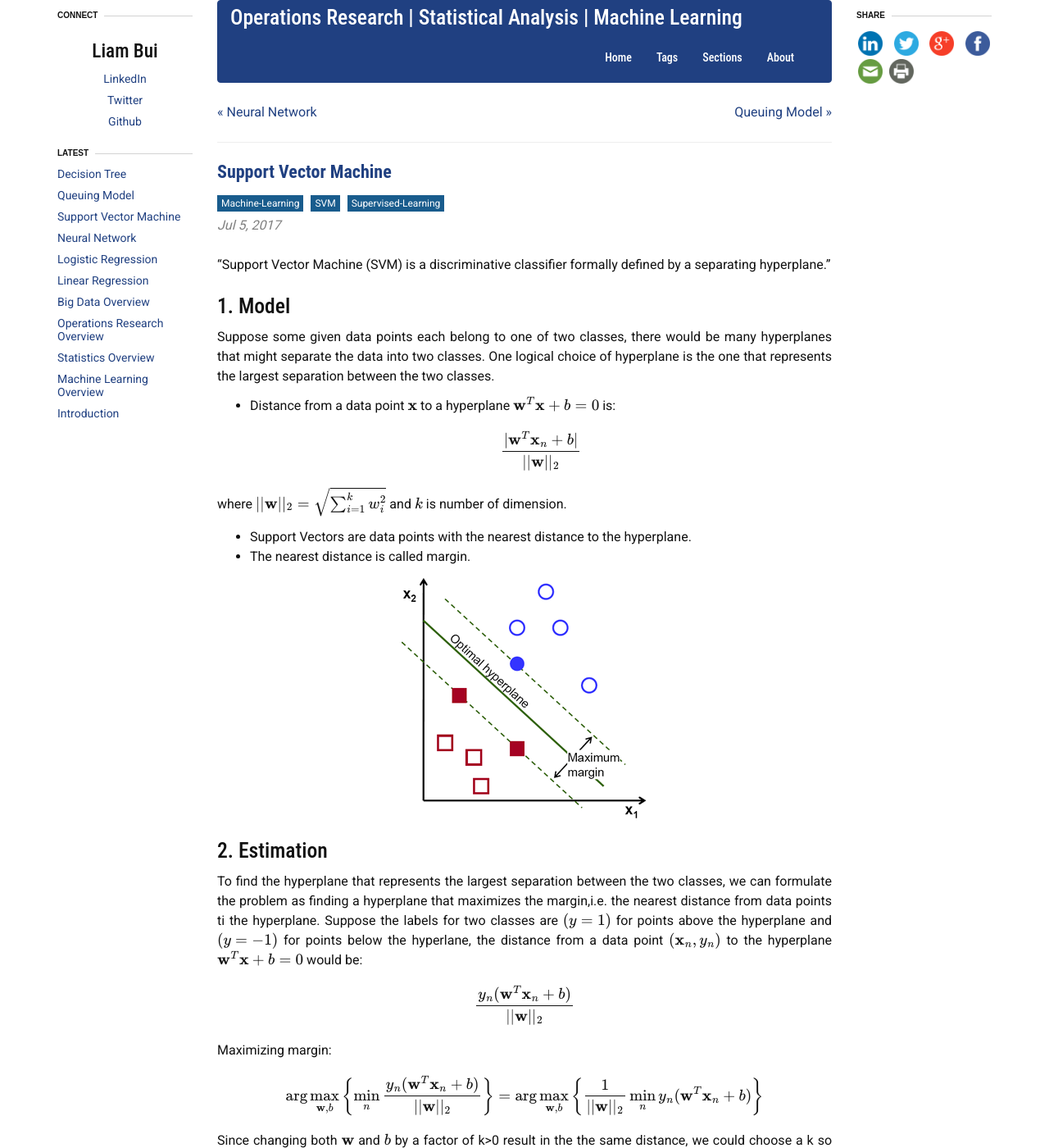
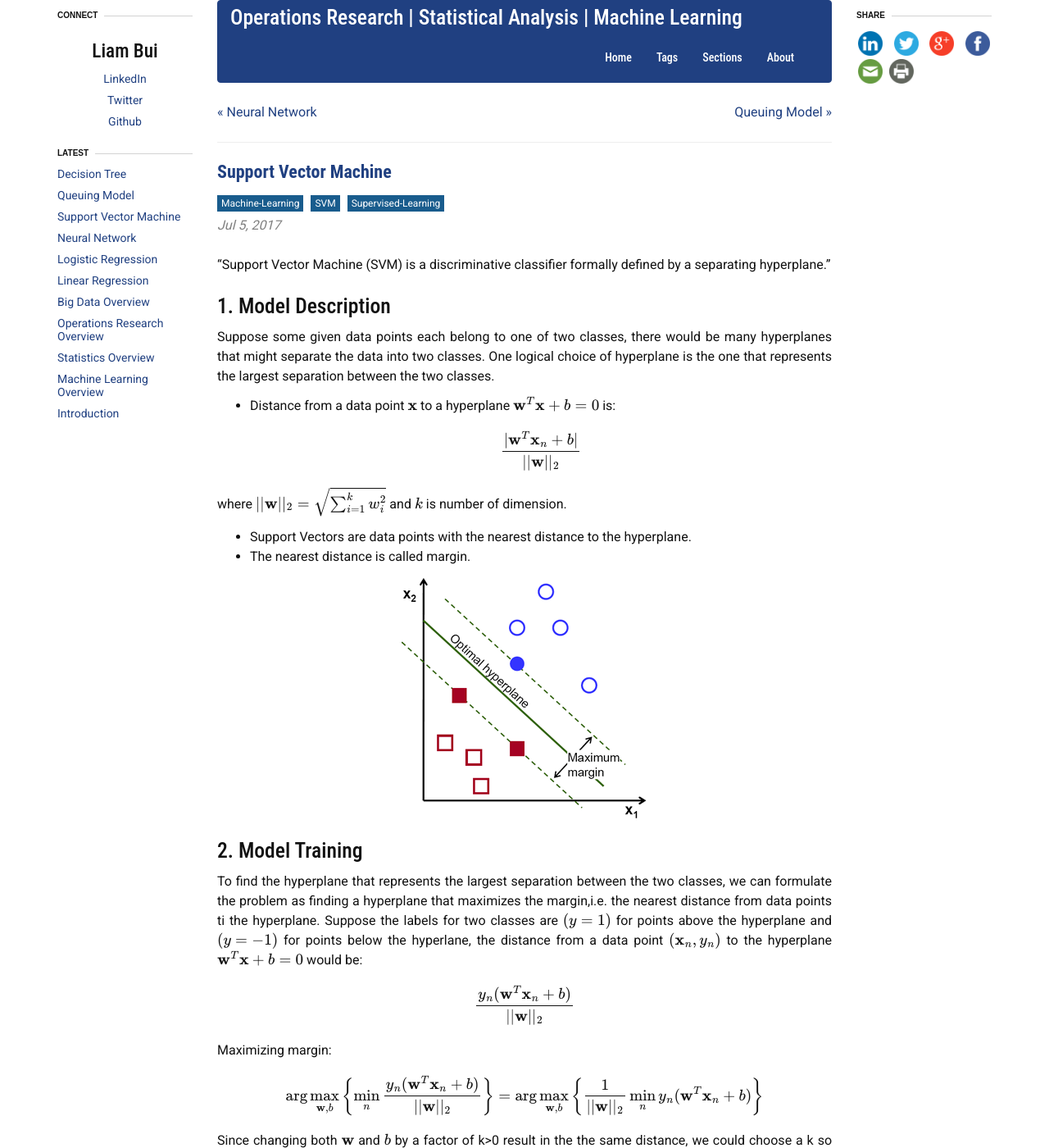
Before and after one commit to liambll/blog-archive, a Jekyll site: the page built from _posts/2017-07-05-svm.markdown, in a window 1280 px wide and 1400 px high. Shown: the whole window at 82% size. Built offline with Jekyll 4.4.1, drawn with Linux system fonts in a browser that asks for light colours; nearby versions of some CDN libraries; formulas are drawn with MathJax 3; comment, search, counter and statistics services are not loaded.

Commit message:
Update 2017-07-05-svm.markdown

```diff
--- a/_posts/2017-07-05-svm.markdown
+++ b/_posts/2017-07-05-svm.markdown
@@ -15,7 +15,7 @@ summary: Support Vector Machine (SVM) is a discriminative classifier formally de
 
 "Support Vector Machine (SVM) is a discriminative classifier formally defined by a separating hyperplane."
 
-## 1. Model
+## 1. Model Description
 Suppose some given data points each belong to one of two classes, there would be many hyperplanes that might separate the data into two classes. One logical choice of hyperplane is the one that represents the largest separation between the two classes.
 * Distance from a data point \\(\mathbf{x}\\) to a hyperplane \\(\mathbf{w}^T\mathbf{x} + b = 0\\) is:
 \\[
@@ -32,7 +32,7 @@ where \\(\|\|\mathbf{w}\|\|\_2 = \sqrt{\sum_{i=1}^k w_i^2}\\) and \\(k\\) is num
 </div>
 </div>
 
-## 2. Estimation
+## 2. Model Training
 To find the hyperplane that represents the largest separation between the two classes, we can formulate the problem as finding a hyperplane that maximizes the margin,i.e. the nearest distance from data points ti the hyperplane. Suppose the labels for two classes are \\((y = 1)\\) for points above the hyperplane and \\((y = -1)\\) for points below the hyperlane, the distance from a data point \\((\mathbf{x}\_n, y_n)\\) to the hyperplane \\(\mathbf{w}^T\mathbf{x} + b = 0\\) would be:
 \\[
 \frac{y_n(\mathbf{w}^T\mathbf{x}\_n + b)}{\|\|\mathbf{w}\|\|_2}
```
